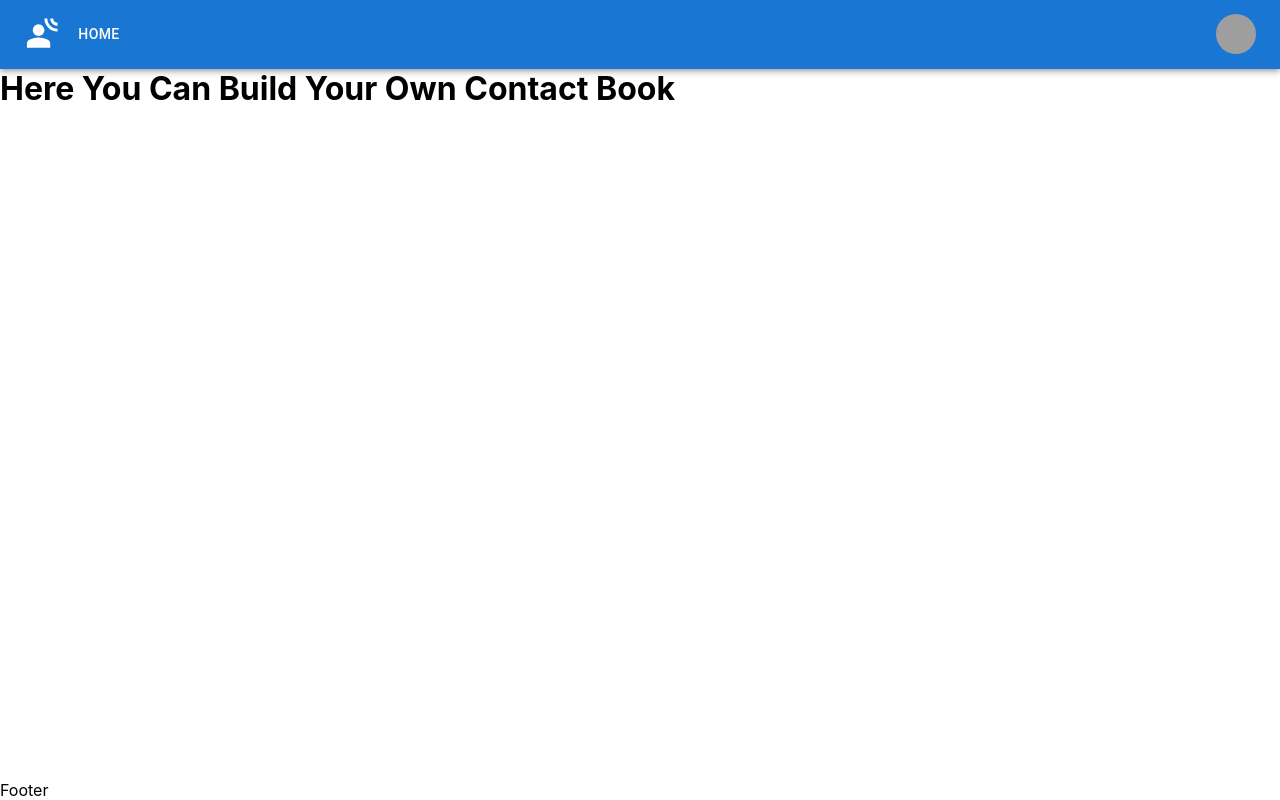
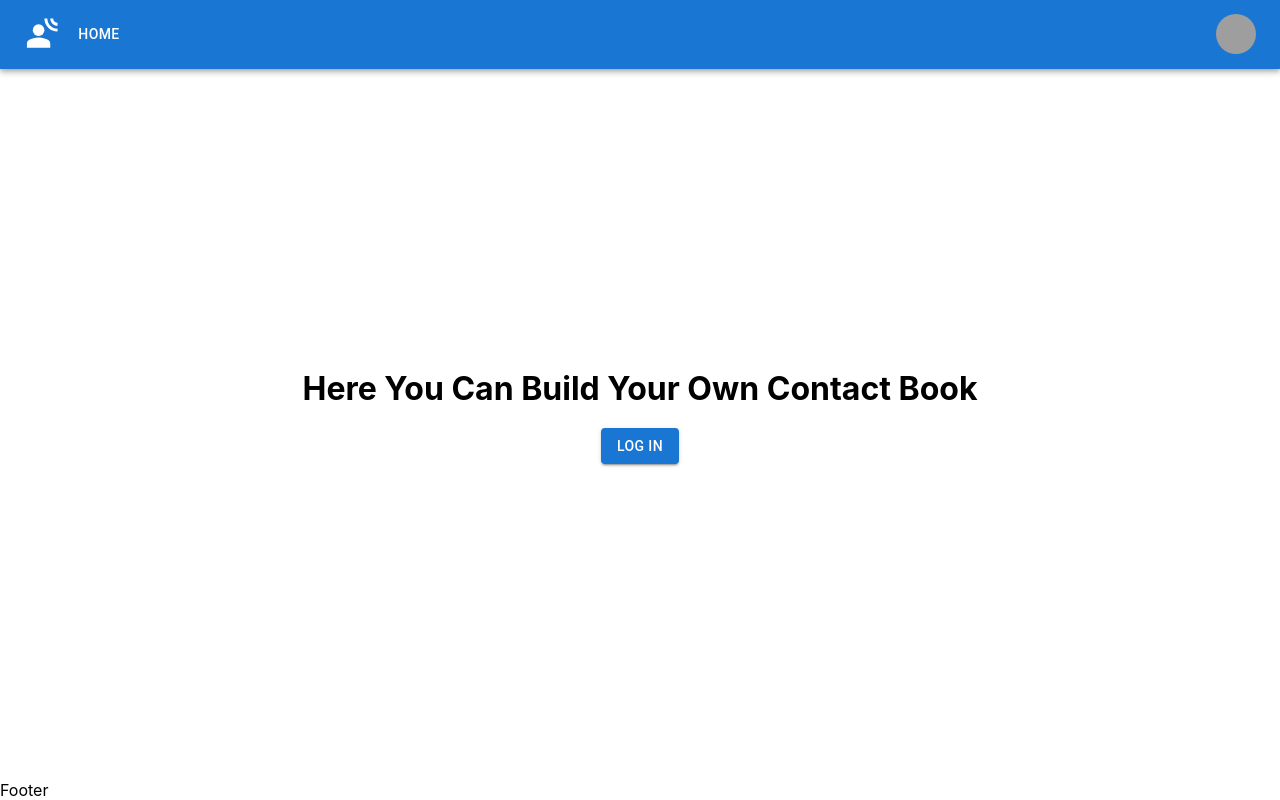
Before and after one commit to Ivan011001/goit-react-hw-08-phonebook, a React (Create React App) app: page / in a window 1280 px wide. Built offline with nearby package versions, Linux system fonts and the light colour scheme; grey boxes are pictures that could not be loaded.

Commit message:
homehage

```diff
--- a/src/components/Footer/index.jsx
+++ b/src/components/Footer/index.jsx
@@ -1,5 +1,3 @@
-import React from 'react';
-
 export default function Footer() {
   return <footer>Footer</footer>;
 }
--- a/src/pages/HomePage.jsx
+++ b/src/pages/HomePage.jsx
@@ -1,7 +1,27 @@
+import { Button } from '@mui/material';
+import { useNavigate } from 'react-router-dom';
+import { useSelector } from 'react-redux';
+import { selectUserIsLogged } from 'redux/auth/selectors';
+
 export default function HomePage() {
+  const navigate = useNavigate();
+  const isLogged = useSelector(selectUserIsLogged);
+
   return (
-    <div>
-      <h1>Here You Can Build Your Own Contact Book</h1>
+    <div
+      style={{
+        textAlign: 'center',
+        marginTop: 300,
+      }}
+    >
+      <h1 style={{ marginBottom: 20 }}>
+        Here You Can Build Your Own Contact Book
+      </h1>
+      {!isLogged && (
+        <Button variant="contained" onClick={() => navigate('/login')}>
+          Log In
+        </Button>
+      )}
     </div>
   );
 }
```
